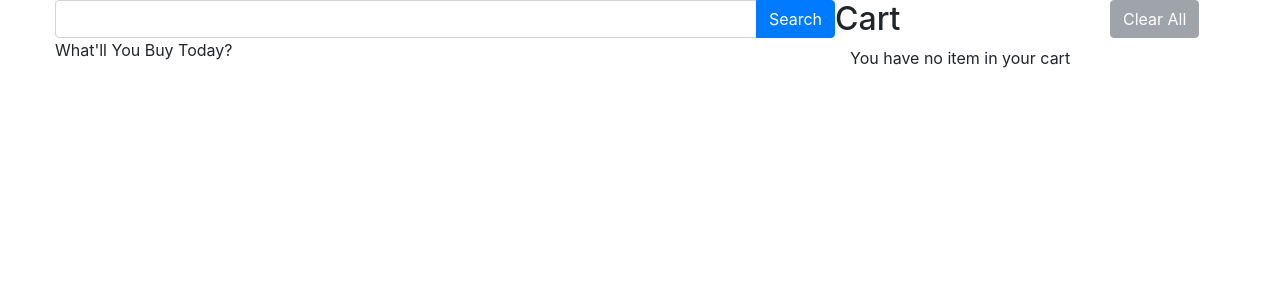
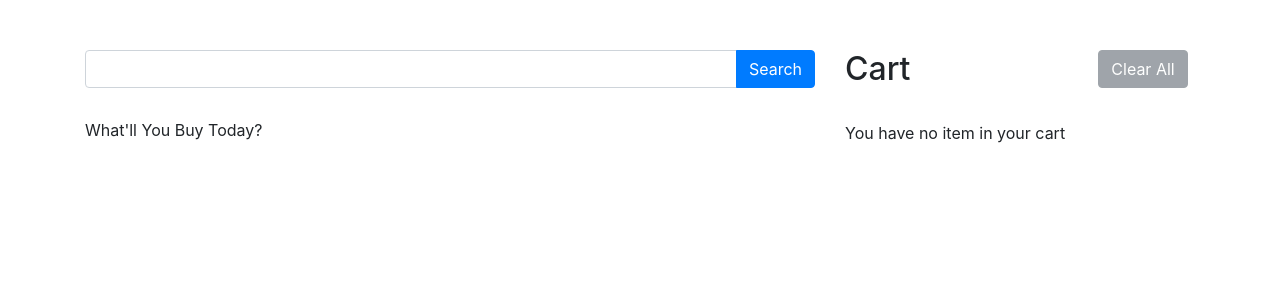
Before and after one commit to minhazurrony/shopping-cart, a React (Create React App) app: page / in a window 1280 px wide. Shown: the top 300 px of the page. Built offline with nearby package versions, Linux system fonts and the light colour scheme.

Commit message:
Fixes some CSS issues

```diff
--- a/src/App.css
+++ b/src/App.css
@@ -1,13 +1,4 @@
-* {
-  padding: 0;
-  margin: 0;
-}
-
-.container {
-  padding: 0;
-}
-
-.flex-container {
+.card-group {
   display: flex;
   flex-wrap: wrap;
 }
@@ -20,6 +11,18 @@
   flex: 0 0 33.33%;
 }
 
-.col-md-8 {
-  padding: 0;
+.container {
+  padding-top: 50px;
 }
+
+form {
+  padding-bottom: 30px;
+}
+
+.cart-heading {
+  padding-bottom: 25px;
+}
+
+.cart-heading-two {
+  padding-bottom: 25px;
+}
--- a/src/components/CartProducts.js
+++ b/src/components/CartProducts.js
@@ -27,7 +27,7 @@ class CartProducts extends Component {
     if (cartItems.length !== 0) {
       return (
         <React.Fragment>
-          <div className='row'>
+          <div className='row cart-heading'>
             <div className='col-md-8'>
               <h2>Cart</h2>
             </div>
@@ -46,6 +46,7 @@ class CartProducts extends Component {
               <tr>
                 <th scope='col'>Product Name</th>
                 <th scope='col'>Price</th>
+                <th />
               </tr>
             </thead>
             <tbody>
@@ -61,7 +62,7 @@ class CartProducts extends Component {
     } else {
       return (
         <React.Fragment>
-          <div className='row'>
+          <div className='row cart-heading-two'>
             <div className='col-md-8'>
               <h2>Cart</h2>
             </div>
--- a/src/components/ProductList.js
+++ b/src/components/ProductList.js
@@ -31,7 +31,7 @@ const ProductList = props => {
     );
   });
 
-  return <div className='card-group flex-container'>{productDetail}</div>;
+  return <div className='card-group'>{productDetail}</div>;
 };
 
 export default ProductList;
```
